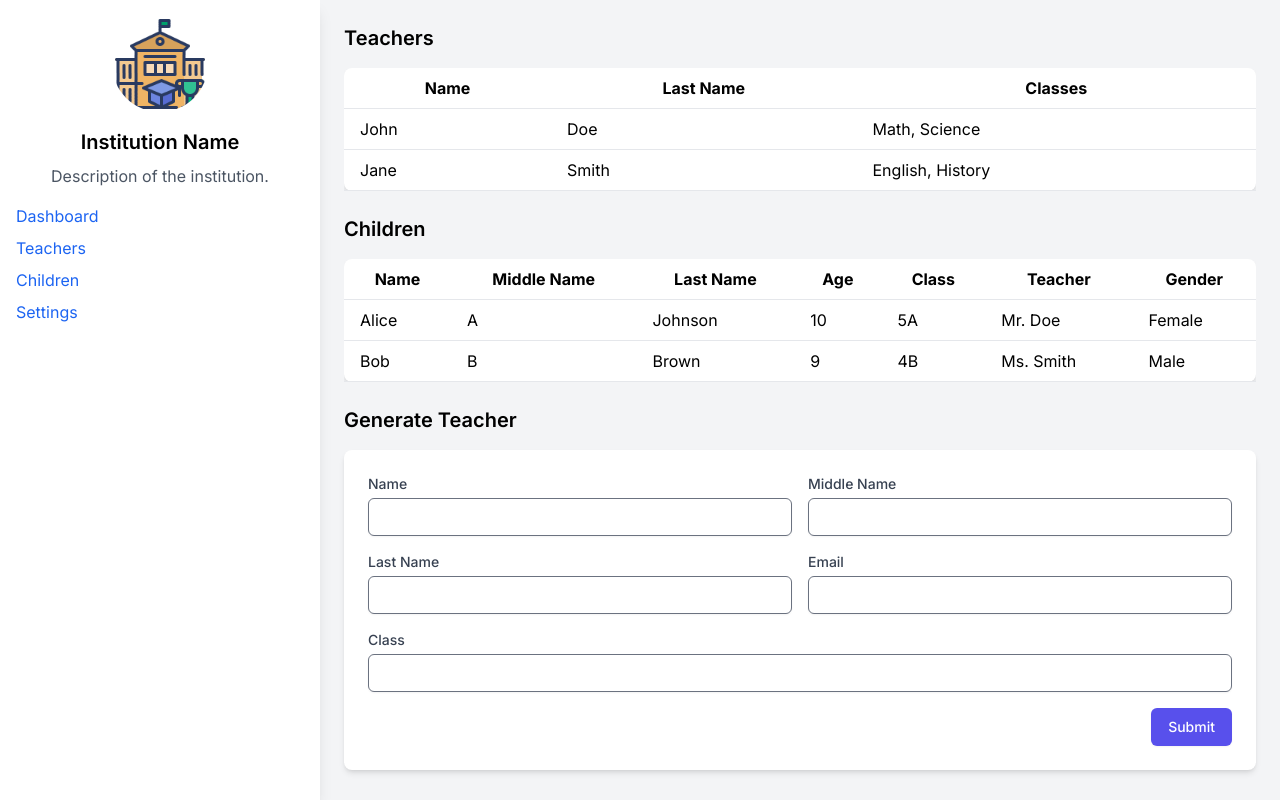
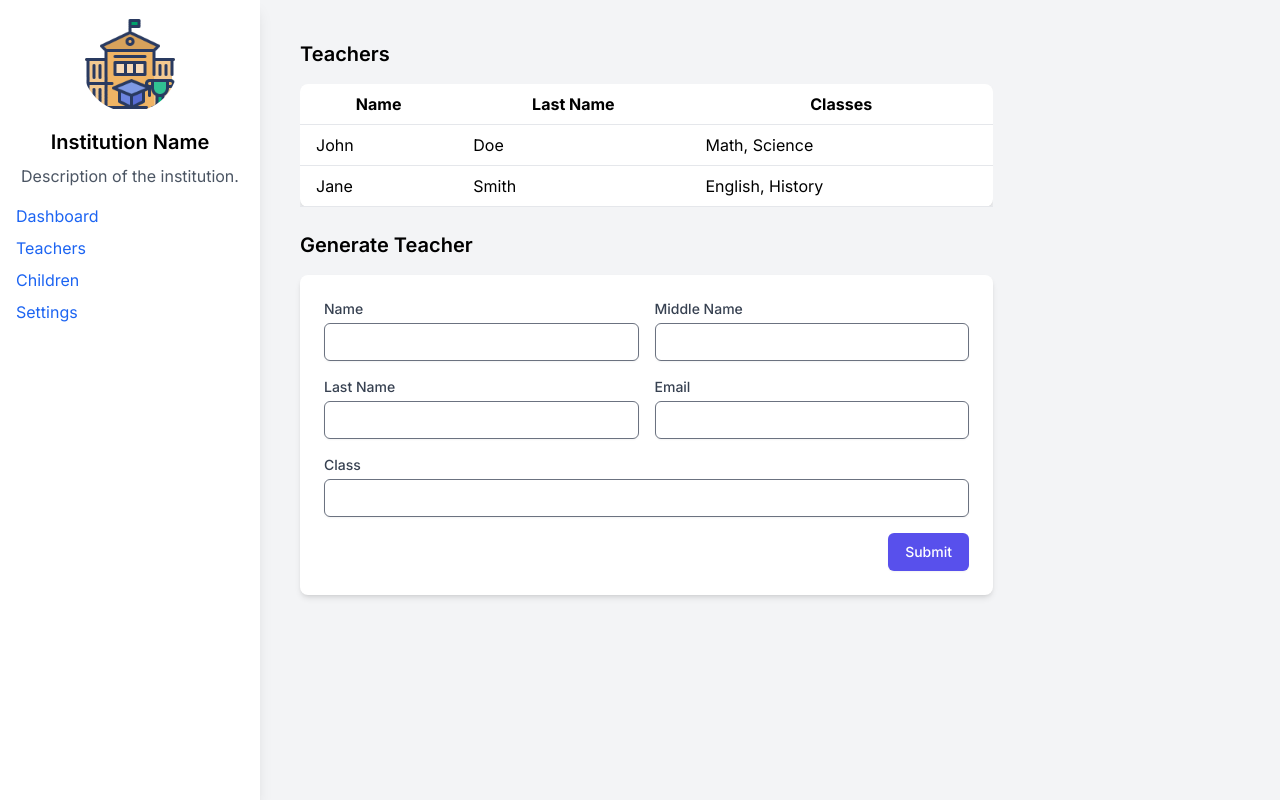
Before and after one commit to KrissMutafchiev/care4kids, a Next.js app: page /dashboard-institution in a window 1280 px wide. Built offline with nearby package versions, Linux system fonts and the light colour scheme.

Commit message:
add test request data teachers

```diff
--- a/src/app/(dashboards)/dashboard-institution/children/page.tsx
+++ b/src/app/(dashboards)/dashboard-institution/children/page.tsx
@@ -1,18 +1,14 @@
-
-"use client";
-
-import React from 'react';
-import {ChildrenListComponent} from "@/app/_components/children-list.component";
+import React from "react";
+import ChildrenListComponent from "@/app/_components/children-list.component";
 
 type Props = {};
 
-const ChildrenList: React.FC = () => {
-
-
-  return (
-    <ChildrenListComponent/>
+const ChildrenList: React.FC = async () => {
+  const response: any = await fetch(
+    "https://jsonplaceholder.typicode.com/users"
   );
+  const childrenData = await response.json();
+  return <ChildrenListComponent childrenData={childrenData} />;
 };
 
-
-export default ChildrenList
+export default ChildrenList;
--- a/src/app/(dashboards)/dashboard-institution/layout.tsx
+++ b/src/app/(dashboards)/dashboard-institution/layout.tsx
@@ -3,10 +3,8 @@
 import Image from "next/image";
 import React from "react";
 import Link from "next/link";
-import { usePathname } from 'next/navigation';
 
-const DashboardLayout = ({ children }) => {
-  const { pathname } = usePathname();
+const DashboardLayout = ({ children }:any) => {
 
 
   return (
@@ -26,15 +24,16 @@ const DashboardLayout = ({ children }) => {
           <nav className="mt-4 w-full">
             <ul className="space-y-2">
               <li><Link href="/dashboard-institution" className="text-blue-600 hover:underline">Dashboard</Link></li>
-              <li><Link href={`/` + pathname + `/teachers`} className="text-blue-600 hover:underline">Teachers</Link></li>
+              <li><Link href="/dashboard-institution/teachers" className="text-blue-600 hover:underline">Teachers</Link></li>
               <li><Link href="/dashboard-institution/children" className="text-blue-600 hover:underline">Children</Link></li>
               <li><Link href="/dashboard-institution/settings" className="text-blue-600 hover:underline">Settings</Link></li>
             </ul>
           </nav>
         </div>
       </div>
-
+      <div className="w-full p-4 ">
       {children}
+      </div>
     </div>
   );
 };
--- a/src/app/(dashboards)/dashboard-institution/page.tsx
+++ b/src/app/(dashboards)/dashboard-institution/page.tsx
@@ -4,7 +4,7 @@
 import React, { useState } from 'react';
 import Image from "next/image";
 import { TeachersListComponent } from '@/app/_components/teachers-list.component'
-import { ChildrenListComponent } from '@/app/_components/children-list.component'
+import  ChildrenListComponent  from '@/app/_components/children-list.component'
 import {GenerateTeacherComponent} from "@/app/_components/generate-teacher.component";
 
 type Props = {};
@@ -47,8 +47,6 @@ const DashboardInstitution: React.FC = () => {
       <div className="w-3/4 p-6 space-y-6">
         {/* Teachers List */}
         <TeachersListComponent/>
-        {/* Children List */}
-        <ChildrenListComponent/>
         {/* Form to Generate Teachers */}
         <GenerateTeacherComponent/>
       </div>
--- a/src/app/(dashboards)/dashboard-teacher/page.tsx
+++ b/src/app/(dashboards)/dashboard-teacher/page.tsx
@@ -114,7 +114,7 @@ const DashboardTeacher: React.FC = () => {
                     <td className="px-4 py-2 border-b">{row.gender}</td>
                     <td className="px-4 py-2 border-b">{row.age}</td>
                     <td  className="px-4 py-2 border-b">
-                      <Link href={'dashboard-kid-report/' + row.id.toString()} class="text-white bg-blue-700 hover:bg-blue-800 focus:ring-4 focus:ring-blue-300 font-medium rounded-lg text-sm px-5 py-2.5 dark:bg-blue-600 dark:hover:bg-blue-700 focus:outline-none dark:focus:ring-blue-800">Details</Link>
+                      <Link href={'dashboard-kid-report/' + row.id.toString()} className="text-white bg-blue-700 hover:bg-blue-800 focus:ring-4 focus:ring-blue-300 font-medium rounded-lg text-sm px-5 py-2.5 dark:bg-blue-600 dark:hover:bg-blue-700 focus:outline-none dark:focus:ring-blue-800">Details</Link>
                     </td>
                   </tr>
               ))}
--- a/src/app/_components/children-list.component.tsx
+++ b/src/app/_components/children-list.component.tsx
@@ -1,19 +1,25 @@
 
-"use client";
 
 import React from 'react';
 
-type Props = {};
+type Child = {
+  id: number,
+  name: string,
+  username: string,
+  email: string,
+  address: Object,
+  phone: string,
+  website: string,
+  company: Object
+};
 
-export const ChildrenListComponent: React.FC = () => {
+export default function ChildrenListComponent ({ childrenData }: { childrenData: Child[] }){
 
 
-
-  const children = [
-    { id: 1, name: 'Alice', midname: 'A', lastname: 'Johnson', age: 10, class: '5A', teacher: 'Mr. Doe', gender: 'Female' },
-    { id: 2, name: 'Bob', midname: 'B', lastname: 'Brown', age: 9, class: '4B', teacher: 'Ms. Smith', gender: 'Male' },
-  ];
-
+  // const children = [
+  //   { id: 1, name: 'Alice', midname: 'A', lastname: 'Johnson', age: 10, class: '5A', teacher: 'Mr. Doe', gender: 'Female' },
+  //   { id: 2, name: 'Bob', midname: 'B', lastname: 'Brown', age: 9, class: '4B', teacher: 'Ms. Smith', gender: 'Male' },
+  // ];
 
   return (
     <div>
@@ -32,7 +38,7 @@ export const ChildrenListComponent: React.FC = () => {
           </tr>
           </thead>
           <tbody>
-          {children.map(child => (
+          {childrenData.map( (child:any) => (
             <tr key={child.id}>
               <td className="px-4 py-2 border-b">{child.name}</td>
               <td className="px-4 py-2 border-b">{child.midname}</td>
```
